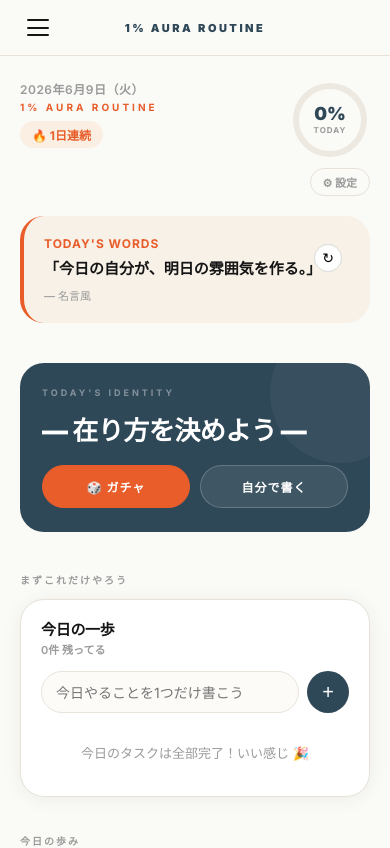
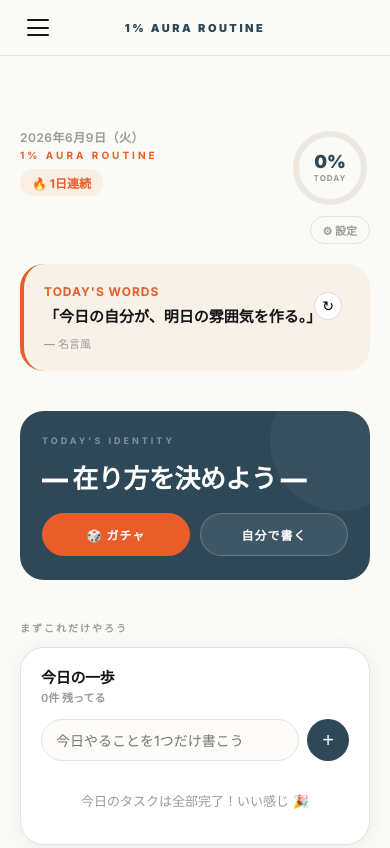
Before and after one commit to sharon-boop/aura-routine, a React (Vite) app: page / in a window 390 px wide. Shown: the top 848 px of the page. Built offline with nearby package versions, Linux system fonts and the light colour scheme.

Commit message:
fix: add spacing between sub-tabs and content on mobile

```diff
--- a/src/styles.css
+++ b/src/styles.css
@@ -185,7 +185,8 @@ body{
    MAIN AREA
 ═══════════════════════════════════════════ */
 .main-area{flex:1;overflow-y:auto;-webkit-overflow-scrolling:touch;}
-.page-content{min-height:100dvh;padding-bottom:40px;}
+.page-content{min-height:100dvh;padding-bottom:40px;padding-top:48px;}
+@media(min-width:1024px){.page-content{padding-top:0;}}
 
 /* ═══════════════════════════════════════════
    BOTTOM NAV (Mobile)
```
